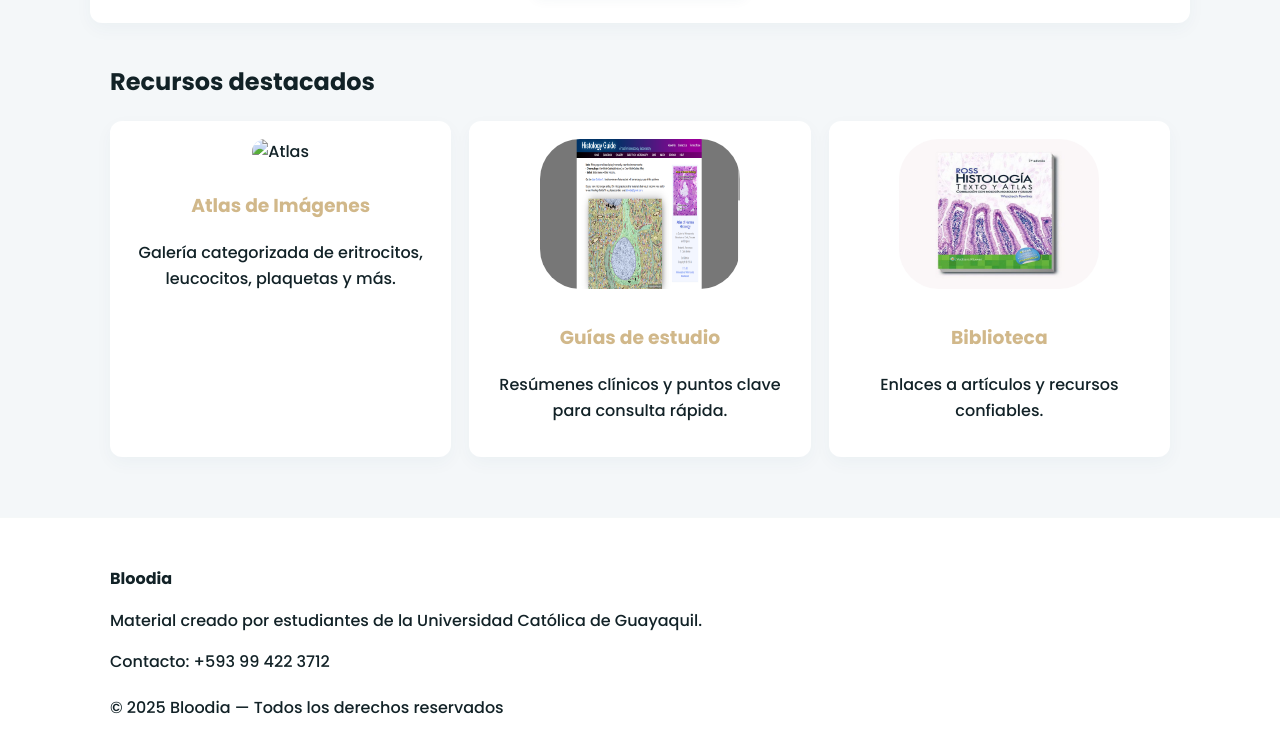
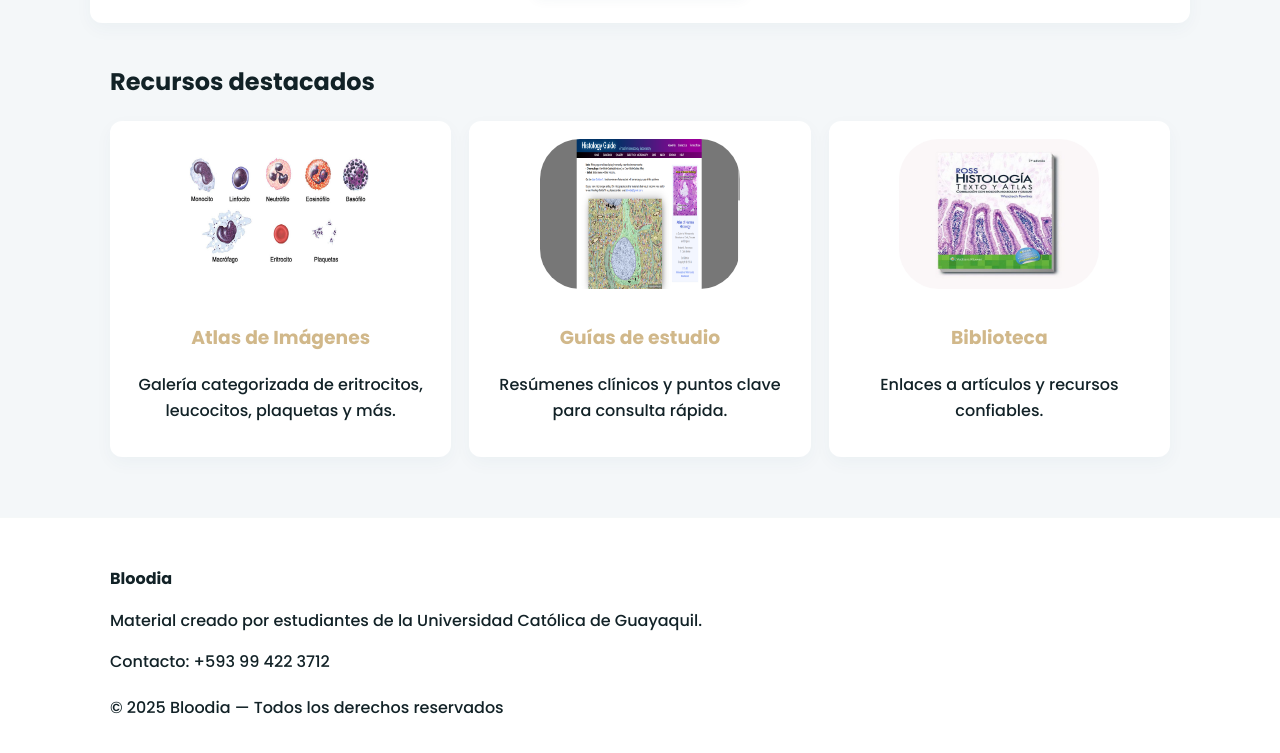
Before and after one commit to fzavala2003/bloodia, a plain HTML site: page index.html in a window 1280 px wide. Shown: the part 1296-2049 px from the top of the page. Drawn offline with Linux system fonts and the light colour scheme.

Commit message:
blank link

```diff
--- a/index.html
+++ b/index.html
@@ -75,8 +75,8 @@
       <h2 class="section-title">Recursos destacados</h2>
       <div class="cards-grid">
         <article class="resource-card">
-          <img src="imagenes/celula.jpg" alt="Atlas">
-          <h3><a href="imagenes.html" style="color:rgb(209, 184, 138);text-decoration: none;">Atlas de Imágenes</a></h3>
+          <img src="imagenes/celulas_sanguineas.jpg" alt="Atlas">
+          <h3><a href="" style="color:rgb(209, 184, 138);text-decoration: none;">Atlas de Imágenes</a></h3>
           <p>Galería categorizada de eritrocitos, leucocitos, plaquetas y más.</p>
         </article>
         <article class="resource-card">
```
